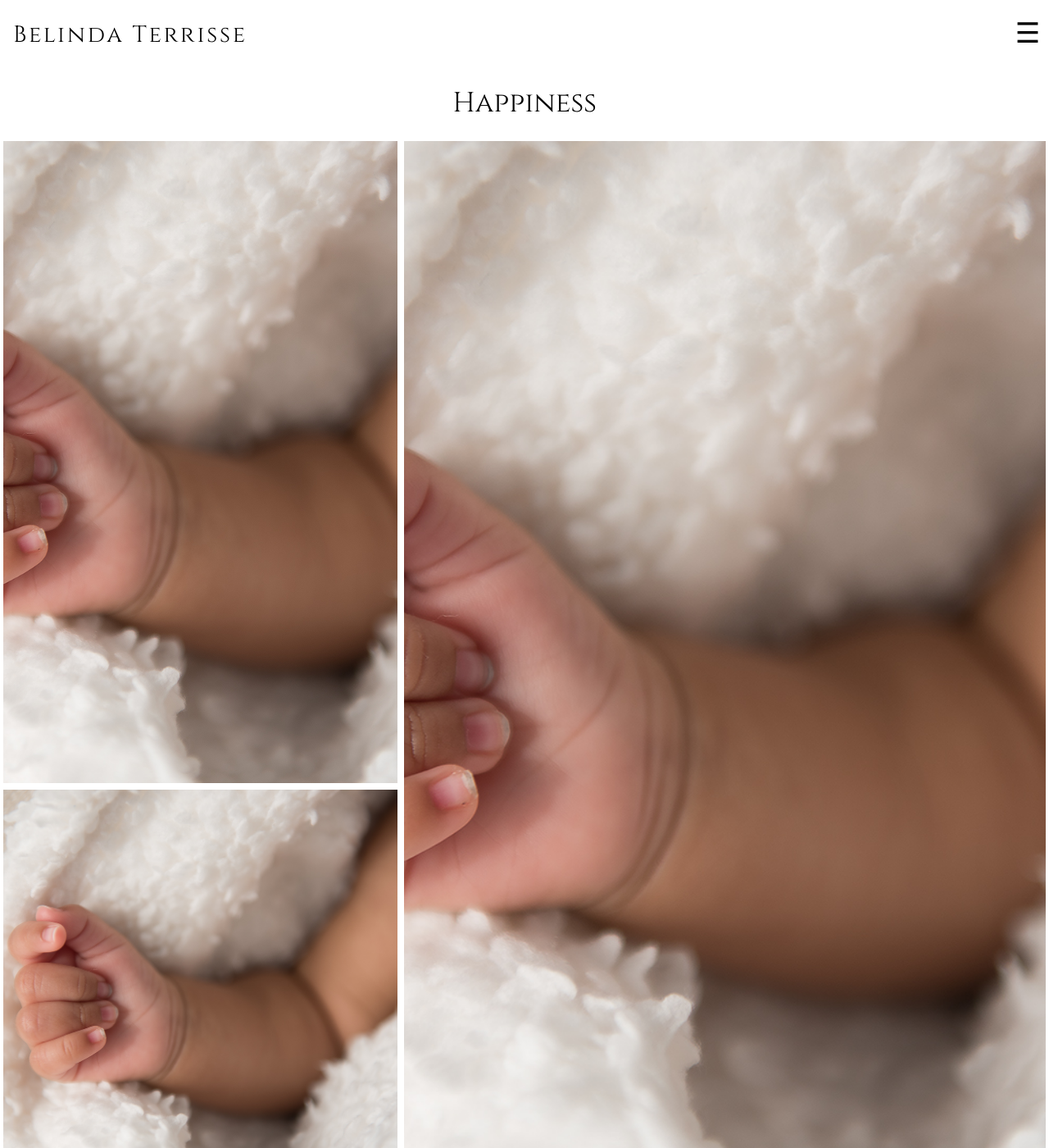
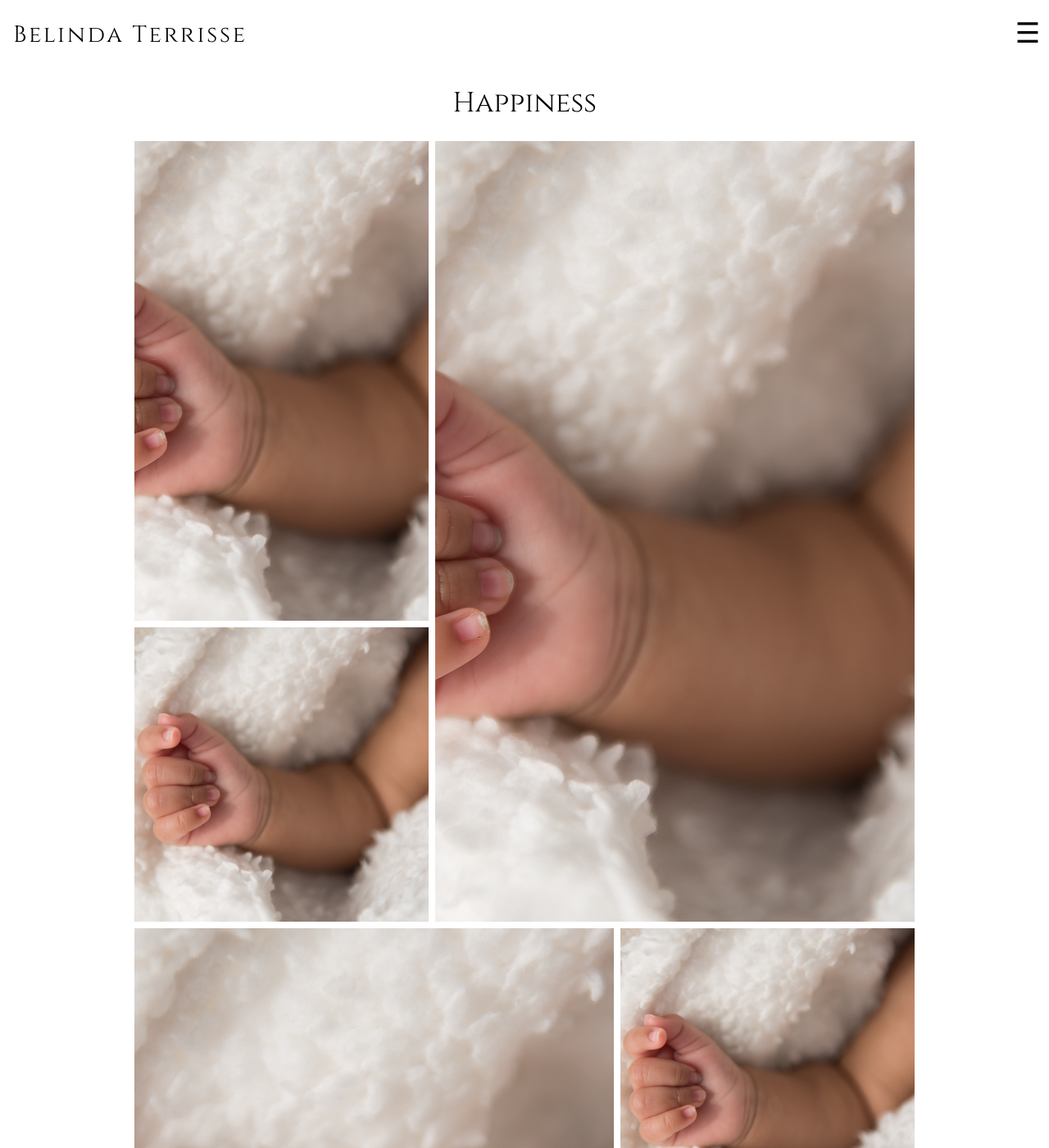
Before and after one commit to cmbybelin/cmbybelin.github.io, a Jekyll site: the page built from portfolio_test.html, in a window 1280 px wide and 1400 px high. Shown: the whole window at 82% size. Built offline with Jekyll 4.4.1, drawn with Linux system fonts in a browser that asks for light colours.

Commit message:
Limit portfolio width to 960px;

```diff
--- a/_sass/_portfolio.scss
+++ b/_sass/_portfolio.scss
@@ -61,3 +61,20 @@
 .cell-50 {
   height: 50%;
 }
+
+$portfolio-width: 960px;
+@media (min-width: $portfolio-width) {
+  .row {
+    margin: 0 auto;
+    width: $portfolio-width;
+  }
+  .row-38 {
+    height: $portfolio-width - $portfolio-width / $golden-ratio;
+  }
+  .row-62 {
+    height: $portfolio-width / $golden-ratio;
+  }
+  .row-100 {
+    height: $portfolio-width;
+  }
+}
```
